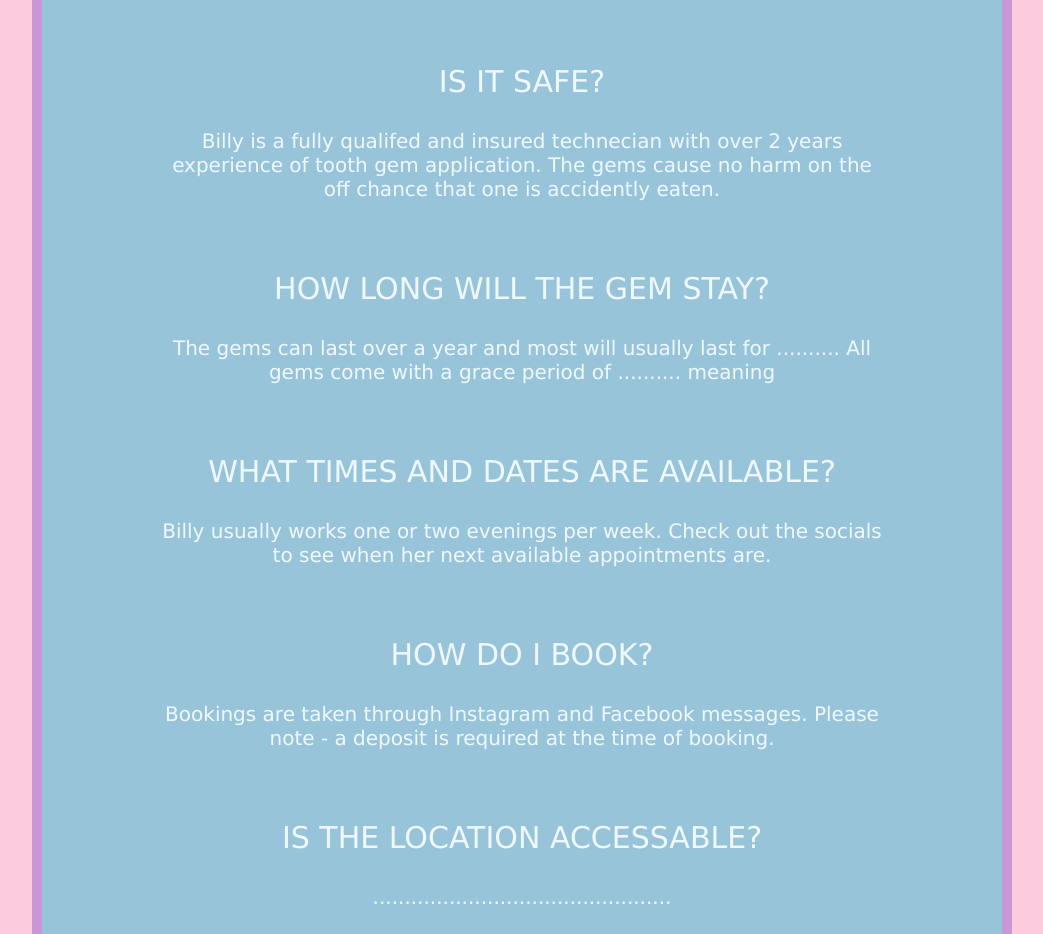
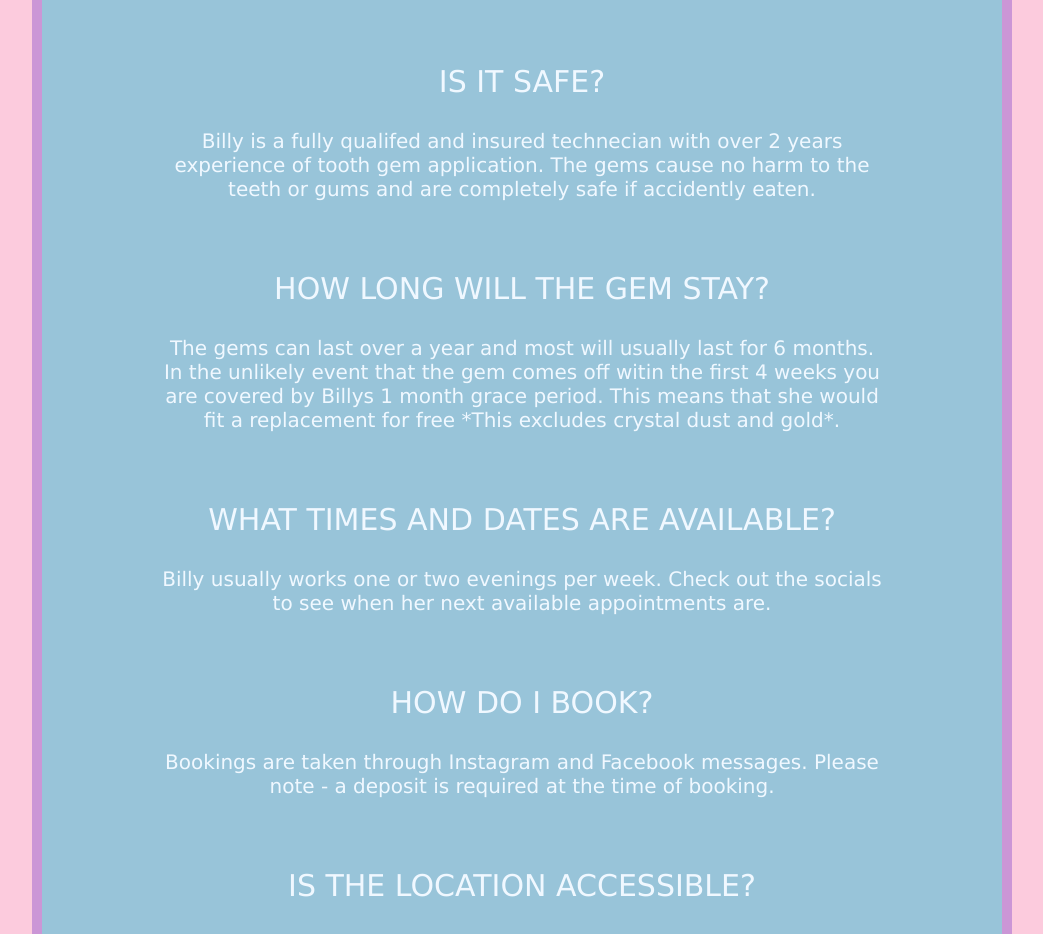
Before and after one commit to tyrkgithub/dolla, a React (Create React App) app: page /booking in a window 1280 px wide. Shown: the part 1906-2840 px from the top of the page, without its empty margins (118-1161 px from the left). Built offline with nearby package versions, Linux system fonts and the light colour scheme.

Commit message:
updated faqs

```diff
--- a/src/components/faqs/faqs.js
+++ b/src/components/faqs/faqs.js
@@ -12,11 +12,11 @@ function Faqs() {
       <ul className="faqs-ul">
         <li className="faqs-li">
           <p className="faqs-q">IS IT SAFE?</p>
-          <p className="faqs-a">Billy is a fully qualifed and insured technecian with over 2 years experience of tooth gem application. The gems cause no harm on the off chance that one is accidently eaten. </p>
+          <p className="faqs-a">Billy is a fully qualifed and insured technecian with over 2 years experience of tooth gem application. The gems cause no harm to the teeth or gums and are completely safe if accidently eaten. </p>
         </li>
         <li className="faqs-li">
           <p className="faqs-q">HOW LONG WILL THE GEM STAY?</p>
-          <p className="faqs-a">The gems can last over a year and most will usually last for .......... All gems come with a grace period of .......... meaning  </p>
+          <p className="faqs-a">The gems can last over a year and most will usually last for 6 months. In the unlikely event that the gem comes off witin the first 4 weeks you are covered by Billys 1 month grace period. This means that she would fit a replacement for free *This excludes crystal dust and gold*. </p>
         </li>
         <li className="faqs-li">
           <p className="faqs-q">WHAT TIMES AND DATES ARE AVAILABLE?</p>
@@ -27,8 +27,8 @@ function Faqs() {
           <p className="faqs-a">Bookings are taken through Instagram and Facebook messages. Please note - a deposit is required at the time of booking. </p>
         </li>
         <li className="faqs-li">
-          <p className="faqs-q">IS THE LOCATION ACCESSABLE?</p>
-          <p className="faqs-a">...............................................</p>
+          <p className="faqs-q">IS THE LOCATION ACCESSIBLE?</p>
+          <p className="faqs-a">The studio is not on the ground floor but Hamilton House has 2 lifts. Billy is happy to discuss accessibility with you please don't hesitate to get in touch. </p>
         </li>
       </ul>
 
```
